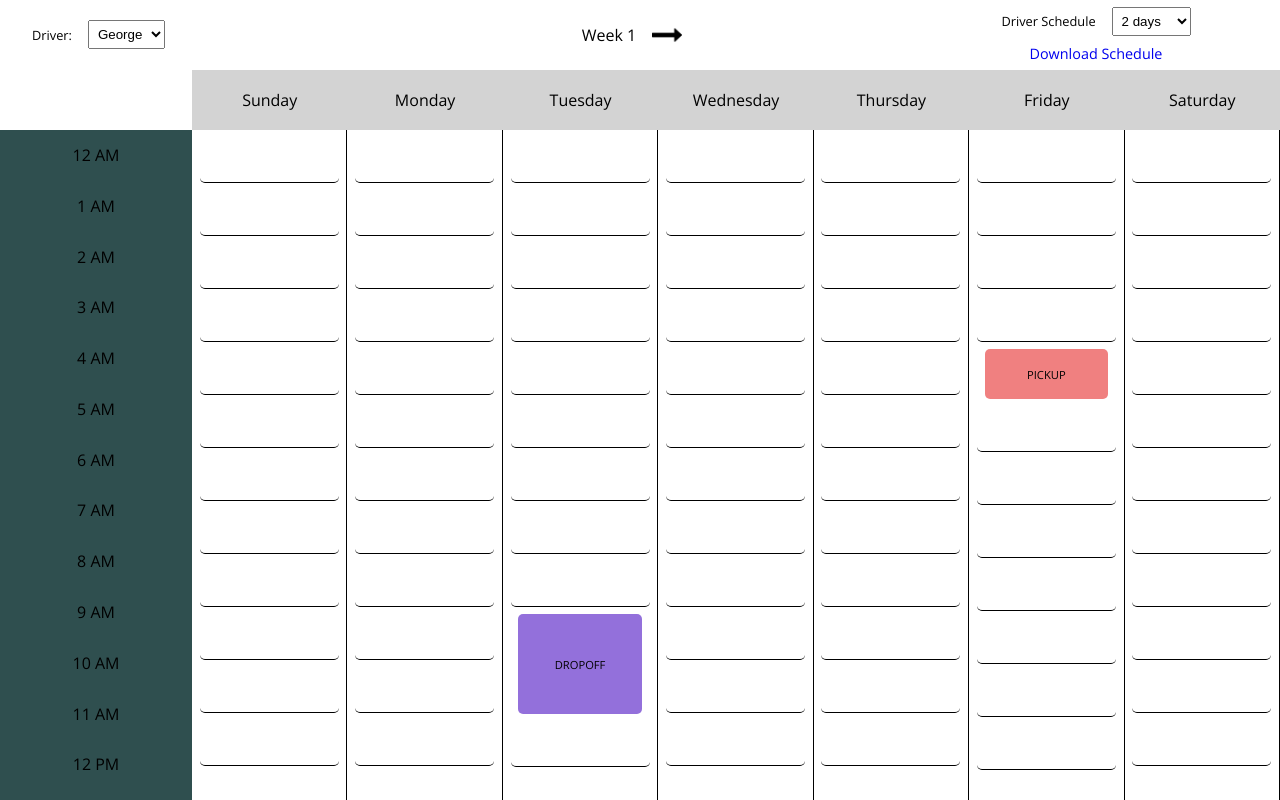
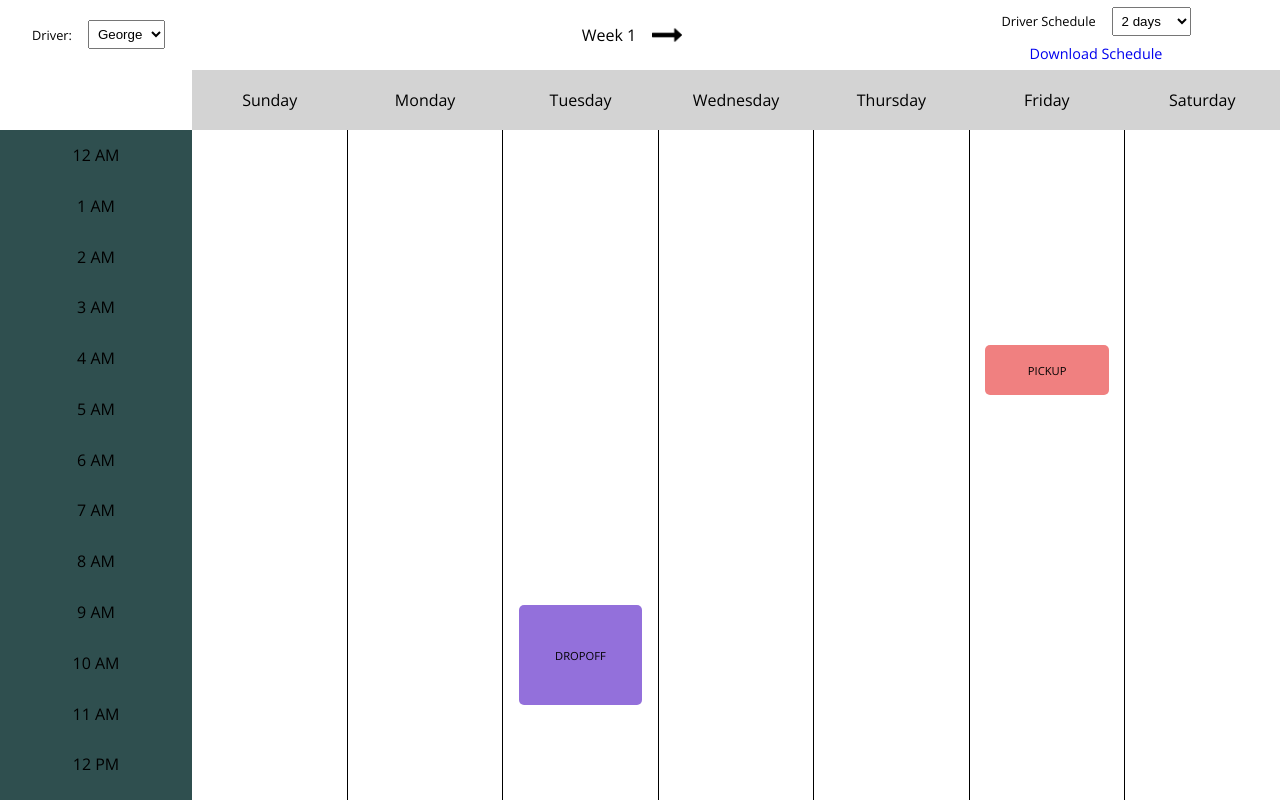
Before and after one commit to kevinconvery/scheduler-app, a React (Create React App) app: page / in a window 1280 px wide. Shown: the top 800 px of the page. Built offline with nearby package versions, Linux system fonts and the light colour scheme.

Commit message:
add styling to Schedule component

```diff
--- a/src/components/Schedule/Schedule.css
+++ b/src/components/Schedule/Schedule.css
@@ -57,19 +57,11 @@
 }
 
 .grid-column {
-  width: 250px;
+  width: 100%;
   border-right: 1px solid black;
   height: 100%;
 }
 
-.grid-cell {
-  height: 50px;
-  display: flex;
-  align-items: center;
-  justify-content: center;
-  border-bottom: 1px solid black;
+.grid-column:last-of-type {
+  border-right: 0;
 }
-
-.grid-cell:hover {
-  background: lightblue;
-}
```
